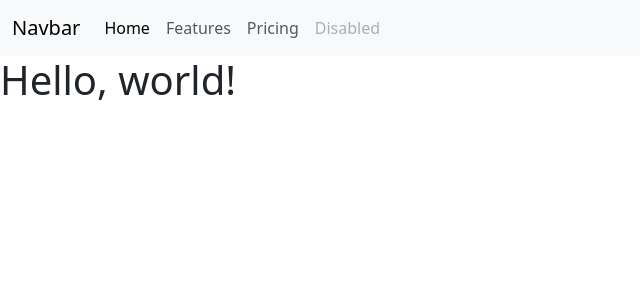
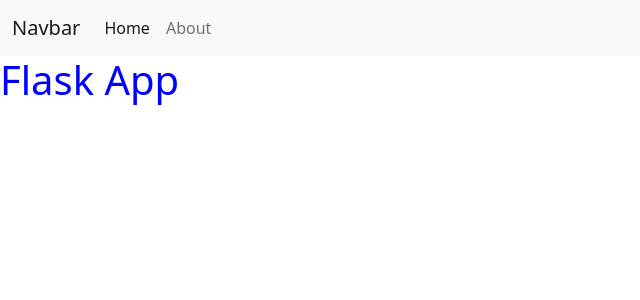
Before and after one commit to KianaSalt/Flask_lab, a Flask app: template templates/index.html in a window 1280 px wide. Shown: the top 300 px of the page, without its empty margins (0-640 px from the left). Run offline with Flask 3, Linux system fonts and the light colour scheme; the template is opened without the code that fills it, so the values that code supplies are empty.

Commit message:
url to template

```diff
--- a/app.py
+++ b/app.py
@@ -1,18 +1,21 @@
-from flask import Flask, render_template              # import flask framework
+from flask import Flask, render_template, request             # import flask framework
 app = Flask(__name__)             # create an app instance
 
-@app.route("/")                   # use the home url
-def hello():                      # method called hello
-    return "Hello World!"         # returns "hello world"
+@app.route("/")                           # use the home url
+def home():                               # method called home
+    return render_template("index.html")  # returns whats inside index.html
+
 
 @app.route("/<name>")              # route with URL variable /<name>
 def hello_name(name):              # call method hello_name
-    name = "Kiana"
+    #name = "Kiana"
     return "Hello "+ name          # which returns "hello + name
 
-@app.route("/home")
-def home():
-    return render_template("index.html")
+@app.route("/about?name=var")                                         # About page
+def about():
+    name = name = request.args.get('name') if request.args.get('name') else "Hello World!"                            #we are taking 'name' from the request args (approute name) and assigning it to a variable named name
+    return render_template("about.html", aboutName=name)     #passing name as a variable called aboutName to the about template.
+
 
 if __name__ == "__main__":        # when running python app.py
     app.run(debug=True)
--- /dev/null
+++ b/static/css/app.css
@@ -0,0 +1,3 @@
+h1{
+    color: blue;
+}
--- a/templates/index.html
+++ b/templates/index.html
@@ -1,39 +1,30 @@
 <!doctype html>
 <html lang="en">
     <head>
+        <!-- Required meta tags -->
         <meta charset="utf-8">
         <meta name="viewport" content="width=device-width, initial-scale=1">
-        <title>Bootstrap demo</title>
-        <link href="https://cdn.jsdelivr.net/npm/bootstrap@5.3.1/dist/css/bootstrap.min.css" rel="stylesheet" integrity="sha384-4bw+/aepP/YC94hEpVNVgiZdgIC5+VKNBQNGCHeKRQN+PtmoHDEXuppvnDJzQIu9" crossorigin="anonymous">
+
+        <!-- Bootstrap CSS -->
+       <link href="https://cdn.jsdelivr.net/npm/bootstrap@5.1.3/dist/css/bootstrap.min.css" rel="stylesheet" integrity="sha384-1BmE4kWBq78iYhFldvKuhfTAU6auU8tT94WrHftjDbrCEXSU1oBoqyl2QvZ6jIW3" crossorigin="anonymous">
+       <link rel="stylesheet" href="{{url_for('static',filename='css/app.css')}}">
+        <title>Flask App</title>
     </head>
-    <body>
-        <nav class="navbar navbar-expand-lg bg-body-tertiary">
-            <div class="container-fluid">
-                <a class="navbar-brand" href="#">Navbar</a>
-                <button class="navbar-toggler" type="button" data-bs-toggle="collapse" data-bs-target="#navbarNav" aria-controls="navbarNav" aria-expanded="false" aria-label="Toggle navigation">
-                    <span class="navbar-toggler-icon"></span>
-                </button>
-                <div class="collapse navbar-collapse" id="navbarNav">
-                    <ul class="navbar-nav">
-                        <li class="nav-item">
-                            <a class="nav-link active" aria-current="page" href="#">Home</a>
-                        </li>
-                        <li class="nav-item">
-                            <a class="nav-link" href="#">Features</a>
-                        </li>
-                        <li class="nav-item">
-                            <a class="nav-link" href="#">Pricing</a>
-                        </li>
-                        <li class="nav-item">
-                            <a class="nav-link disabled" aria-disabled="true">Disabled</a>
-                        </li>
-                    </ul>
-                </div>
-            </div>
-        </nav>
-        <h1>Hello, world!</h1>
-        <script src="https://cdn.jsdelivr.net/npm/bootstrap@5.3.1/dist/js/bootstrap.bundle.min.js" integrity="sha384-HwwvtgBNo3bZJJLYd8oVXjrBZt8cqVSpeBNS5n7C8IVInixGAoxmnlMuBnhbgrkm" crossorigin="anonymous"></script>
-        <script src="https://cdn.jsdelivr.net/npm/@popperjs/core@2.11.8/dist/umd/popper.min.js" integrity="sha384-I7E8VVD/ismYTF4hNIPjVp/Zjvgyol6VFvRkX/vR+Vc4jQkC+hVqc2pM8ODewa9r" crossorigin="anonymous"></script>
-        <script src="https://cdn.jsdelivr.net/npm/bootstrap@5.3.1/dist/js/bootstrap.min.js" integrity="sha384-Rx+T1VzGupg4BHQYs2gCW9It+akI2MM/mndMCy36UVfodzcJcF0GGLxZIzObiEfa" crossorigin="anonymous"></script>
+  <body>
+        {% extends "template.html" %}
+        {% block content %}
+        <h1> Flask App </h1>
+        {% endblock %}
+
+        <!-- Optional JavaScript; choose one of the two! -->
+
+        <!-- Option 1: Bootstrap Bundle with Popper -->
+        <script src="https://cdn.jsdelivr.net/npm/bootstrap@5.1.3/dist/js/bootstrap.bundle.min.js" integrity="sha384-ka7Sk0Gln4gmtz2MlQnikT1wXgYsOg+OMhuP+IlRH9sENBO0LRn5q+8nbTov4+1p" crossorigin="anonymous"></script>
+
+        <!-- Option 2: Separate Popper and Bootstrap JS -->
+        <!--
+        <script src="https://cdn.jsdelivr.net/npm/@popperjs/core@2.10.2/dist/umd/popper.min.js" integrity="sha384-7+zCNj/IqJ95wo16oMtfsKbZ9ccEh31eOz1HGyDuCQ6wgnyJNSYdrPa03rtR1zdB" crossorigin="anonymous"></script>
+        <script src="https://cdn.jsdelivr.net/npm/bootstrap@5.1.3/dist/js/bootstrap.min.js" integrity="sha384-QJHtvGhmr9XOIpI6YVutG+2QOK9T+ZnN4kzFN1RtK3zEFEIsxhlmWl5/YESvpZ13" crossorigin="anonymous"></script>
+        -->
     </body>
 </html>
--- /dev/null
+++ b/templates/template.html
@@ -0,0 +1,30 @@
+<!doctype html>
+<html lang="en">
+  <head>
+        <meta charset="utf-8">
+        <meta name="viewport" content="width=device-width, initial-scale=1">
+
+        <link href="https://cdn.jsdelivr.net/npm/bootstrap@5.1.0/dist/css/bootstrap.min.css" rel="stylesheet" integrity="sha384-KyZXEAg3QhqLMpG8r+8fhAXLRk2vvoC2f3B09zVXn8CA5QIVfZOJ3BCsw2P0p/We" crossorigin="anonymous">
+        <link rel="stylesheet" href="{{url_for('static',filename='css/app.css')}}">
+        <title>Template</title>
+  </head>
+  <body>
+        <nav class="navbar navbar-expand-lg navbar-light bg-light">
+            <div class="container-fluid">
+                <a class="navbar-brand" href="#">Navbar</a>
+                <button class="navbar-toggler" type="button" data-bs-toggle="collapse" data-bs-target="#navbarNavAltMarkup" aria-controls="navbarNavAltMarkup" aria-expanded="false" aria-label="Toggle navigation">
+                    <span class="navbar-toggler-icon"></span>
+                </button>
+                <div class="collapse navbar-collapse" id="navbarNavAltMarkup">
+                    <div class="navbar-nav">
+                        <a class="nav-link active" aria-current="page" href="{{ url_for('home') }}">Home</a>
+                        <a class="nav-link" href="{{ url_for('about') }}">About</a>
+                    </div>
+                </div>
+            </div>
+      </nav>
+      {% block content %}
+      {% endblock %}
+        <script src="https://cdn.jsdelivr.net/npm/bootstrap@5.1.0/dist/js/bootstrap.bundle.min.js" integrity="sha384-U1DAWAznBHeqEIlVSCgzq+c9gqGAJn5c/t99JyeKa9xxaYpSvHU5awsuZVVFIhvj" crossorigin="anonymous"></script>
+  </body>
+</html>
```
Also changed, not shown: templates/about.html (added, +19 -0 lines), .gitpod.yml (added).
